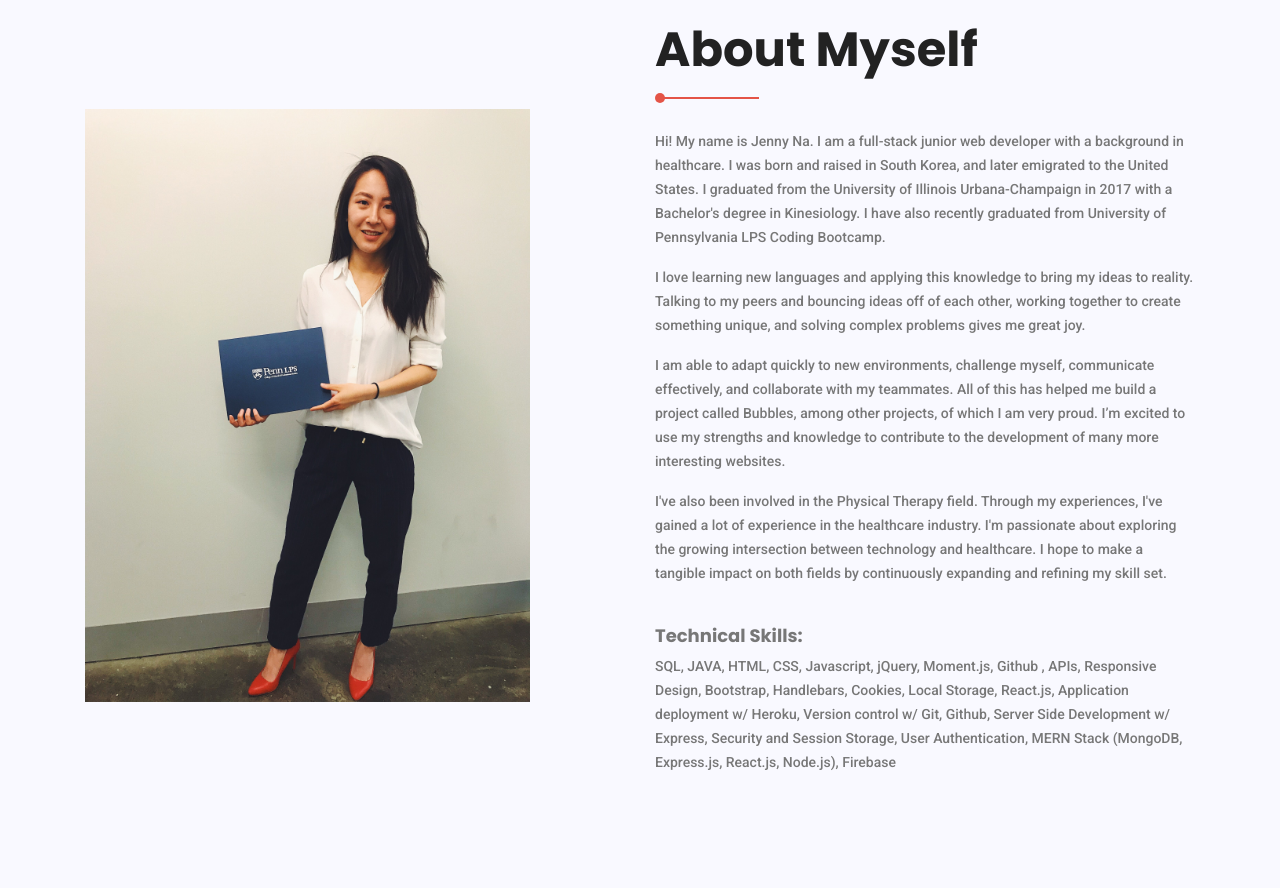
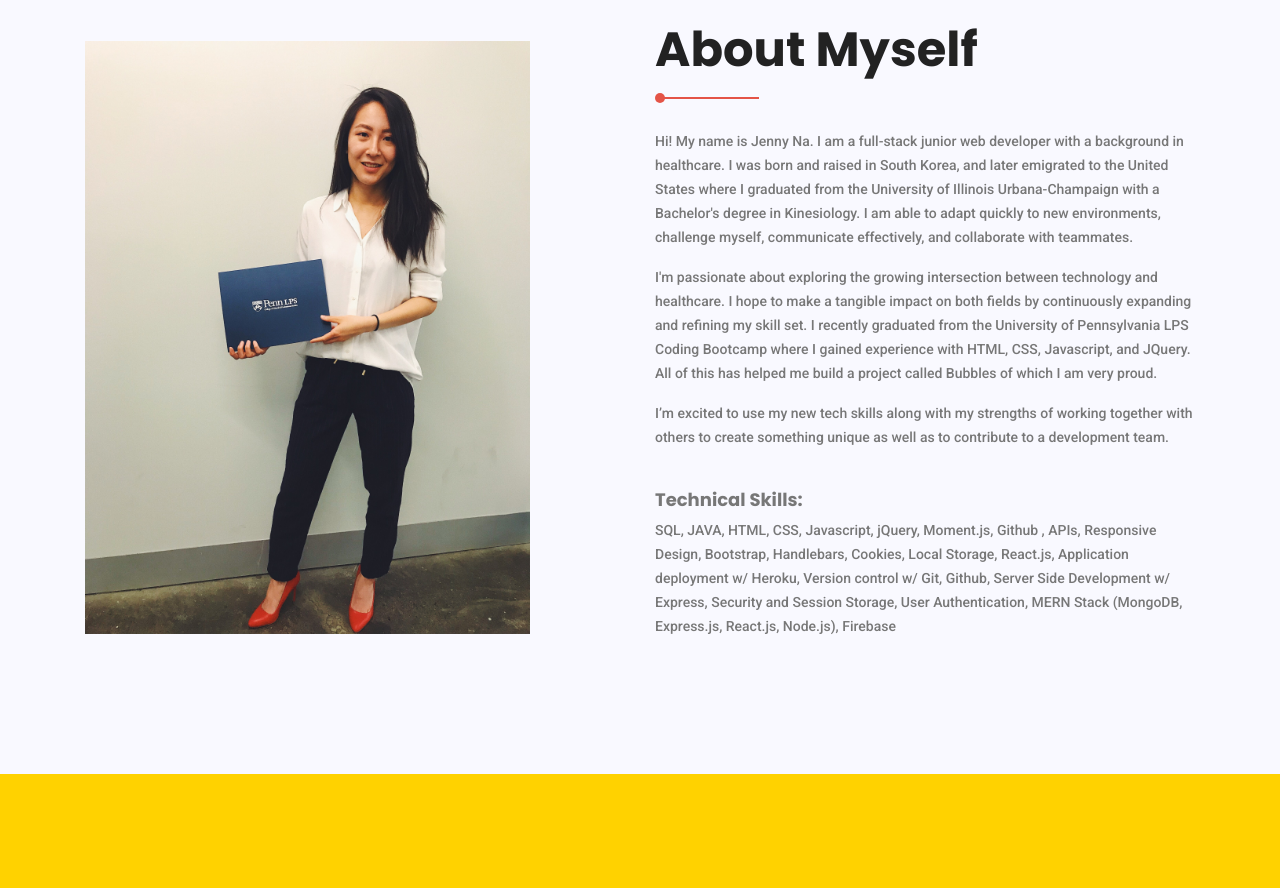
Before and after one commit to jennyna13/jenny-portfolio, a plain HTML site: page index.html in a window 1280 px wide. Shown: the part 2750-3638 px from the top of the page. Drawn offline with Linux system fonts and the light colour scheme; some packages are replaced by stand-ins of ours.

Commit message:
updated brand statement

```diff
--- a/index.html
+++ b/index.html
@@ -226,17 +226,15 @@
 					</div>
 					<div class="mb-50 wow fadeIn" data-wow-duration=".8s">
 						<p>
-							Hi! My name is Jenny Na. I am a full-stack junior web developer with a background in healthcare. I was born and raised in South Korea, and later emigrated to the United States. I graduated from the University of Illinois Urbana-Champaign in 2017 with a Bachelor's degree in Kinesiology. I have also recently graduated from University of Pennsylvania LPS Coding Bootcamp.
+							Hi! My name is Jenny Na. I am a full-stack junior web developer with a background in healthcare. I was born and raised in South Korea, and later emigrated to the United States where I graduated from the University of Illinois Urbana-Champaign with a Bachelor's degree in Kinesiology. I am able to adapt quickly to new environments, challenge myself, communicate effectively, and collaborate with teammates.
+						</p>
+						<p>
+							I'm passionate about exploring the growing intersection between technology and healthcare. I hope to make a tangible impact on both fields by continuously expanding and refining my skill set. I recently graduated from the University of Pennsylvania LPS Coding Bootcamp where I gained experience with HTML, CSS, Javascript, and JQuery. All of this has helped me build a project called Bubbles of which I am very proud.
 
 						</p>
 						<p>
-							I love learning new languages and applying this knowledge to bring my ideas to reality. Talking to my peers and bouncing ideas off of each other, working together to create something unique, and solving complex problems gives me great joy.
-						</p>
-						<p>
-							I am able to adapt quickly to new environments, challenge myself, communicate effectively, and collaborate with my teammates. All of this has helped me build a project called Bubbles, among other projects, of which I am very proud. I’m excited to use my strengths and knowledge to contribute to the development of many more interesting websites.
-						</p>
-						<p>
-							I've also been involved in the Physical Therapy field. Through my experiences, I've gained a lot of experience in the healthcare industry. I'm passionate about exploring the growing intersection between technology and healthcare. I hope to make a tangible impact on both fields by continuously expanding and refining my skill set.
+							I’m excited to use my new tech skills along with my strengths of working together with others to create something unique as well as to contribute to a development team.
+
 						</p>
 						<br>
 						<h4>Technical Skills: </h4>
```
Also changed, not shown: about-us.html (+6 -8 lines), 2 other files.
